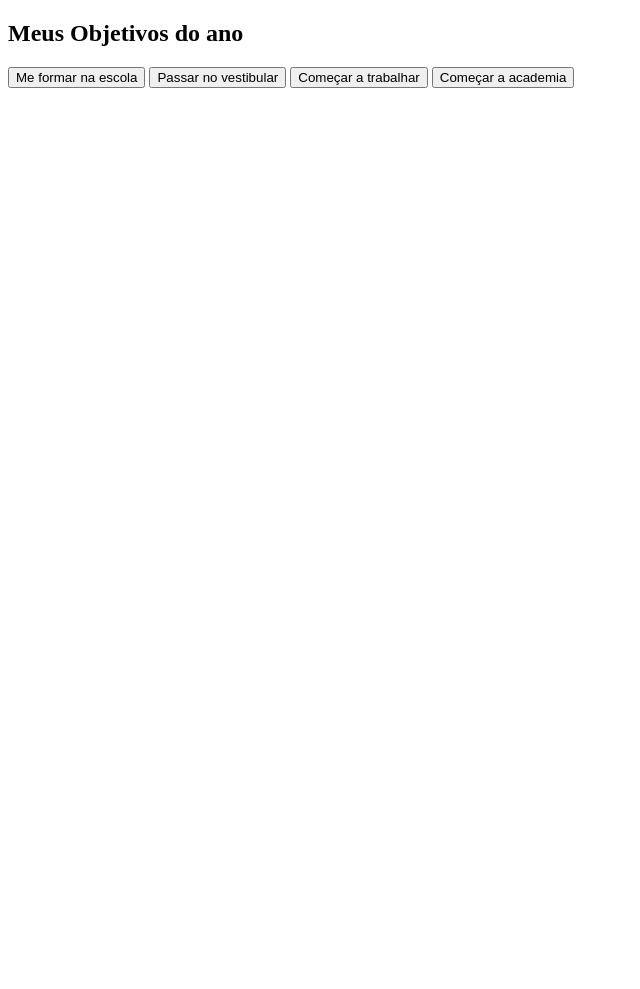
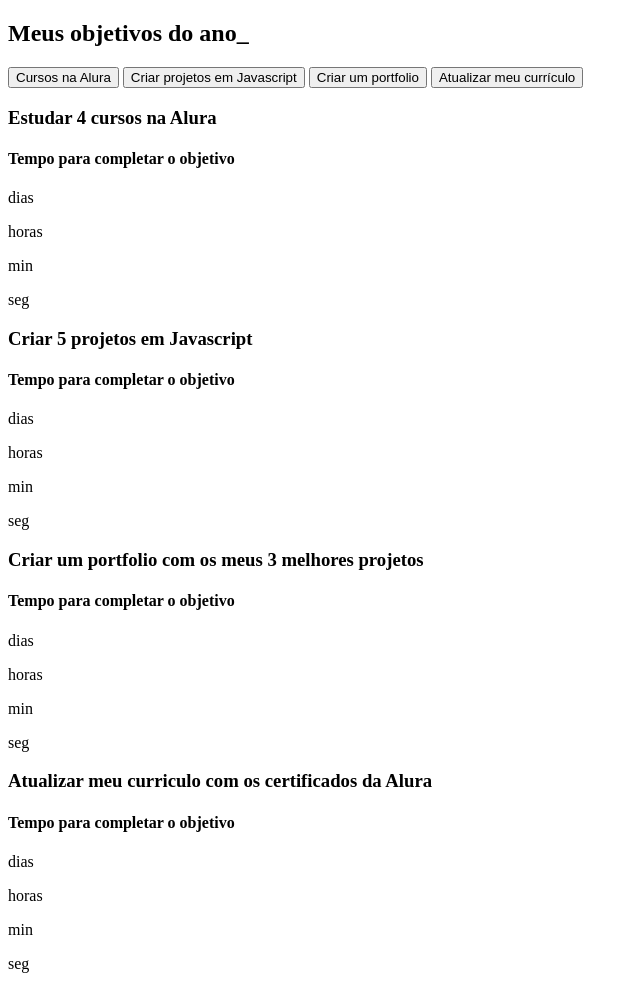
Before and after one commit to gabizinha1551/projeto-de-vida2025, a plain HTML site: page index.html in a window 1280 px wide. Shown: the whole page, without its empty margins (0-640 px from the left). Before the commit the page ends 800 px from the top, so only its background shows below. Drawn offline with Linux system fonts and the light colour scheme; a web font is replaced by a local one.

Commit message:
index.html

```diff
--- a/index.html
+++ b/index.html
@@ -10,14 +10,107 @@
     <title>Document</title>
 </head>
 <body>
-    <section>
-        <h2>Meus Objetivos do ano</h2>
-        <div>
-            <button>Me formar na escola</button>
-            <button>Passar no vestibular</button>
-            <button>Começar a trabalhar</button>
-            <button>Começar a academia</button>
+    <section class="conteudo-principal">
+        <h2 class="titulo-principal">Meus objetivos do ano<span>_</span></h2>
+        <div class="conteudo">
+            <div class="botoes">
+                <button class="botao ativo">Cursos na Alura</button>
+                <button class="botao">Criar projetos em Javascript</button>
+                <button class="botao">Criar um portfolio</button>
+                <button class="botao">Atualizar meu currículo</button>
+            </div>
+            <div class="abas-textos">
+                <div class="aba-conteudo ativo">
+                    <h3 class="aba-conteudo-titulo-principal">Estudar 4 cursos na Alura</h3>
+                    <h4 class="aba-conteudo-titulo-secundario">Tempo para completar o objetivo</h4>
+                    <div class="contador">
+                        <div class="contador-digito">
+                            <p class="contador-digito-numero" id="dias0"></p>
+                            <p class="contador-digito-texto">dias</p>
+                        </div>
+                        <div class="contador-digito">
+                            <p class="contador-digito-numero" id="horas0"></p>
+                            <p class="contador-digito-texto">horas</p>
+                        </div>
+                        <div class="contador-digito">
+                            <p class="contador-digito-numero" id="min0"></p>
+                            <p class="contador-digito-texto">min</p>
+                        </div>
+                        <div class="contador-digito">
+                            <p class="contador-digito-numero" id="seg0"></p>
+                            <p class="contador-digito-texto">seg</p>
+                        </div>
+                    </div>
+                </div>
+                <div class="aba-conteudo">
+                    <h3 class="aba-conteudo-titulo-principal">Criar 5 projetos em Javascript</h3>
+                    <h4 class="aba-conteudo-titulo-secundario">Tempo para completar o objetivo</h4>
+                    <div class="contador">
+                        <div class="contador-digito">
+                            <p class="contador-digito-numero" id="dias1"></p>
+                            <p class="contador-digito-texto">dias</p>
+                        </div>
+                        <div class="contador-digito">
+                            <p class="contador-digito-numero" id="horas1"></p>
+                            <p class="contador-digito-texto">horas</p>
+                        </div>
+                        <div class="contador-digito">
+                            <p class="contador-digito-numero" id="min1"></p>
+                            <p class="contador-digito-texto">min</p>
+                        </div>
+                        <div class="contador-digito">
+                            <p class="contador-digito-numero" id="seg1"></p>
+                            <p class="contador-digito-texto">seg</p>
+                        </div>
+                    </div>
+                </div>
+                <div class="aba-conteudo">
+                    <h3 class="aba-conteudo-titulo-principal">Criar um portfolio com os meus 3 melhores projetos</h3>
+                    <h4 class="aba-conteudo-titulo-secundario">Tempo para completar o objetivo</h4>
+                    <div class="contador">
+                        <div class="contador-digito">
+                            <p class="contador-digito-numero" id="dias2"></p>
+                            <p class="contador-digito-texto">dias</p>
+                        </div>
+                        <div class="contador-digito">
+                            <p class="contador-digito-numero" id="horas2"></p>
+                            <p class="contador-digito-texto">horas</p>
+                        </div>
+                        <div class="contador-digito">
+                            <p class="contador-digito-numero" id="min2"></p>
+                            <p class="contador-digito-texto">min</p>
+                        </div>
+                        <div class="contador-digito">
+                            <p class="contador-digito-numero" id="seg2"></p>
+                            <p class="contador-digito-texto">seg</p>
+                        </div>
+                    </div>
+                </div>
+                <div class="aba-conteudo">
+                    <h3 class="aba-conteudo-titulo-principal">Atualizar meu curriculo com os certificados da Alura</h3>
+                    <h4 class="aba-conteudo-titulo-secundario">Tempo para completar o objetivo</h4>
+                    <div class="contador">
+                        <div class="contador-digito">
+                            <p class="contador-digito-numero" id="dias3"></p>
+                            <p class="contador-digito-texto">dias</p>
+                        </div>
+                        <div class="contador-digito">
+                            <p class="contador-digito-numero" id="horas3"></p>
+                            <p class="contador-digito-texto">horas</p>
+                        </div>
+                        <div class="contador-digito">
+                            <p class="contador-digito-numero" id="min3"></p>
+                            <p class="contador-digito-texto">min</p>
+                        </div>
+                        <div class="contador-digito">
+                            <p class="contador-digito-numero" id="seg3"></p>
+                            <p class="contador-digito-texto">seg</p>
+                        </div>
+                    </div>
+                </div>
+            </div>
         </div>
     </section>
+    <script src="main.js"></script>
 </body>
 </html>
```
